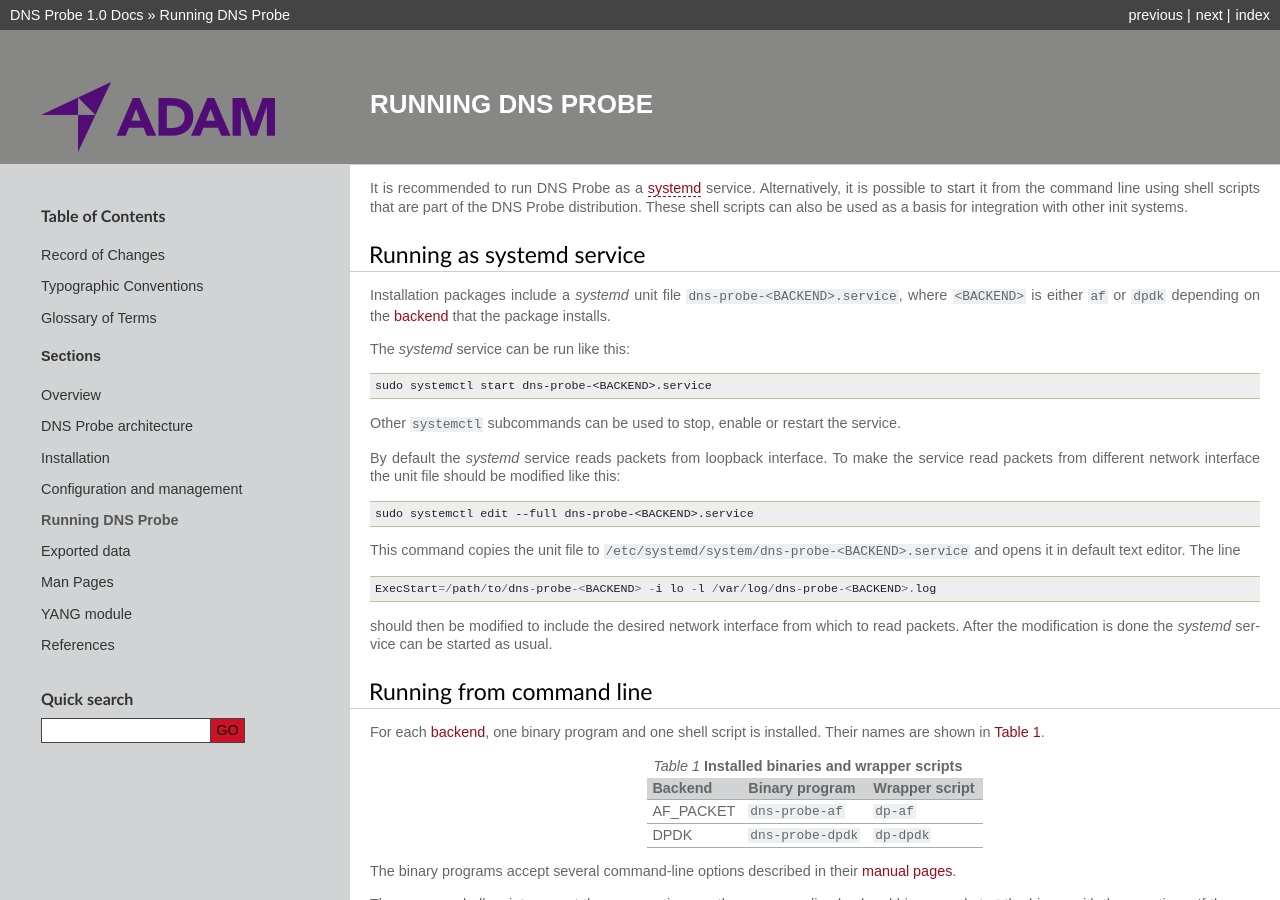
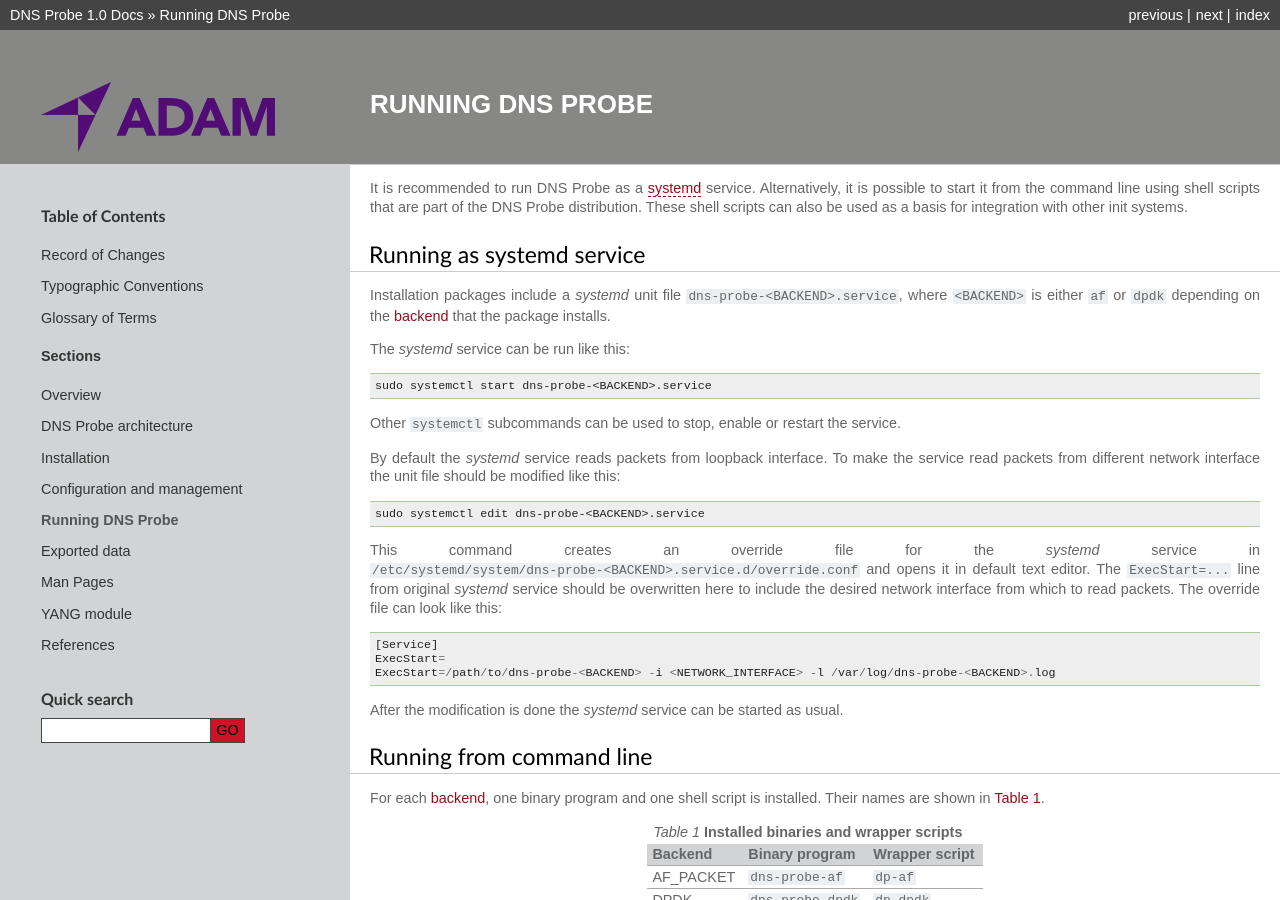
Before and after one commit to CZ-NIC/dns-probe, a Sphinx documentation site: the page built from doc/Running.rst, in a window 1280 px wide and 900 px high. Built offline with Sphinx 7.4.7, drawn with Linux system fonts in a browser that asks for light colours.

Commit message:
Sphinx: Improve systemd service description in section "Running"

```diff
--- a/doc/Running.rst
+++ b/doc/Running.rst
@@ -24,16 +24,19 @@ read packets from different network interface the unit file should be modified l
 
 .. code:: shell
 
-    sudo systemctl edit --full dns-probe-<BACKEND>.service
+    sudo systemctl edit dns-probe-<BACKEND>.service
 
-This command copies the unit file to ``/etc/systemd/system/dns-probe-<BACKEND>.service`` and opens it
-in default text editor. The line
+This command creates an override file for the *systemd* service in
+``/etc/systemd/system/dns-probe-<BACKEND>.service.d/override.conf`` and opens it in default text editor.
+The ``ExecStart=...`` line from original *systemd* service should be overwritten here to include
+the desired network interface from which to read packets. The override file can look like this:
 
 ::
 
-    ExecStart=/path/to/dns-probe-<BACKEND> -i lo -l /var/log/dns-probe-<BACKEND>.log
+    [Service]
+    ExecStart=
+    ExecStart=/path/to/dns-probe-<BACKEND> -i <NETWORK_INTERFACE> -l /var/log/dns-probe-<BACKEND>.log
 
-should then be modified to include the desired network interface from which to read packets.
 After the modification is done the *systemd* service can be started as usual.
 
 Running from command line
```
